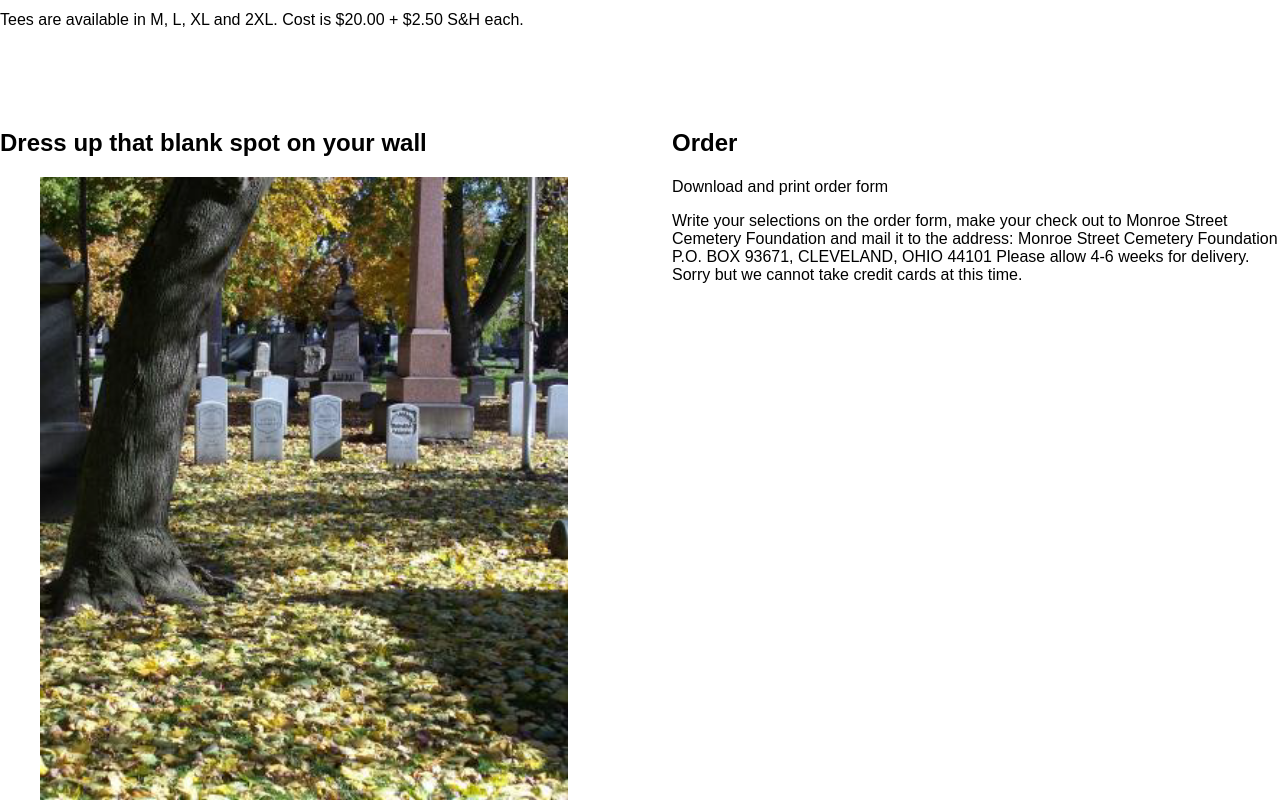
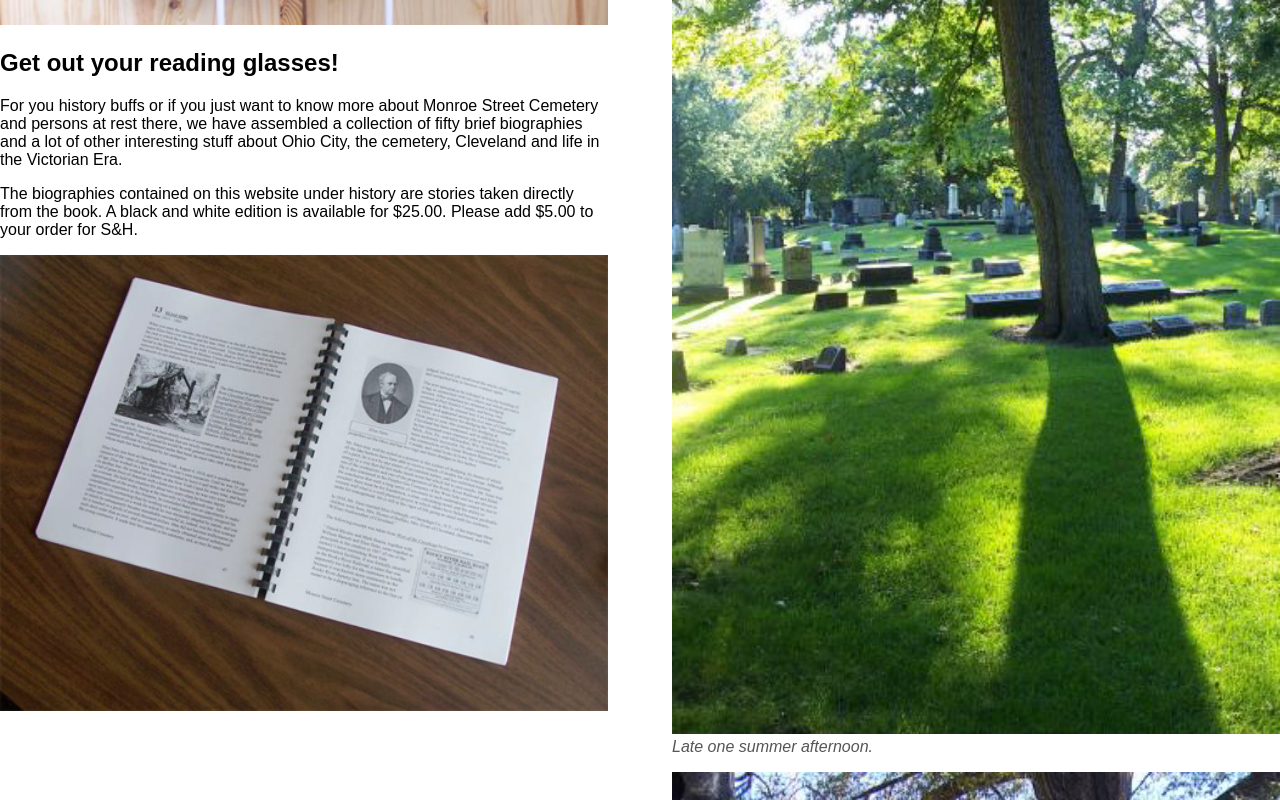
Before and after one commit to DesertTrailRunner/mscf1841, a Nuxt app: page /gift-shop in a window 1280 px wide. Shown: the part 1400-2200 px from the top of the page. Built offline with nearby package versions, Linux system fonts and the light colour scheme.

Commit message:
gift shop

```diff
--- a/assets/css/interface.css
+++ b/assets/css/interface.css
@@ -1,6 +1,6 @@
 /**
     Interface
-    @date 2022-05-28
+    @date 2022-05-31
 **/
 body,
 #app {
@@ -113,6 +113,14 @@ footer a {
 .feature-image {
   width: 100%;
   filter: drop-shadow(5px 5px 15px rgb(0, 0, 0, .5));
+}
+
+figure {
+  margin: 0 0 1em 0;
+}
+figure figcaption {
+  font-style: italic;
+  color: #555;
 }
 
 @media screen and (max-width:768px) {
--- a/pages/gift-shop.vue
+++ b/pages/gift-shop.vue
@@ -2,11 +2,21 @@
 import Vue from "vue";
 
 import ImageFigure from "~/components/ImageFigure.vue";
+import PrimaryButton from "~/components/PrimaryButton.vue";
+
+const FORM_URL =
+  "https://www.iatspayments.com/AURA/AURA.aspx?PID=PA2FA86495504CFB8F";
 
 export default Vue.extend({
   name: "GiftShopPage",
   layout: "info",
-  components: { ImageFigure },
+  components: { ImageFigure, PrimaryButton },
+  mounted() {
+    let s: HTMLScriptElement = document.createElement("script");
+    s.setAttribute("type", "text/javascript");
+    s.setAttribute("src", FORM_URL);
+    (this.$refs.formEmbed as HTMLDivElement).appendChild(s);
+  },
 });
 </script>
 
@@ -26,15 +36,13 @@ export default Vue.extend({
           one. (But be sure and tell them how they can get one – we need the
           money!!!)
         </p>
-        <img src="~/assets/images/gift-shop/MSCF-T-Shirt-front.png" />
-        <img src="~/assets/images/gift-shop/MSCF-T-Shirt-back.png" />
         <p>
           Tees are available in M, L, XL and 2XL. Cost is $20.00 + $2.50 S&H
           each.
         </p>
-      </section>
+        <img src="~/assets/images/gift-shop/MSCF-T-Shirt-front.png" />
+        <img src="~/assets/images/gift-shop/MSCF-T-Shirt-back.png" />
 
-      <section>
         <h2>Get out your reading glasses!</h2>
         <p>
           For you history buffs or if you just want to know more about Monroe
@@ -43,15 +51,21 @@ export default Vue.extend({
           stuff about Ohio City, the cemetery, Cleveland and life in the
           Victorian Era.
         </p>
-        <img src="~/assets/images/gift-shop/book.png" />
         <p>
           The biographies contained on this website under history are stories
           taken directly from the book. A black and white edition is available
           for $25.00. Please add $5.00 to your order for S&H.
         </p>
+        <img src="~/assets/images/gift-shop/book.png" />
+
       </section>
       <section>
         <h2>Dress up that blank spot on your wall</h2>
+        <p>
+          Color photographs of Monroe Street Cemetery are available. These are
+          5″ x 7″ photos, matted and framed. Select from those shown below. Cost
+          is $20.00 + $2.50 S&H each.
+        </p>
         <ImageFigure
           src="images/gift-shop/GAR-Monument.png"
           caption="The G.A.R. Monument erected in 1872 and surrounded by the graves of 22 Civil War soldiers."
@@ -64,24 +78,21 @@ export default Vue.extend({
           src="images/gift-shop/Iron-gate-at-entrance.png"
           caption="The iron gate at the cemetery entrance archway."
         />
-        <p>
-          Color photographs of Monroe Street Cemetery are available. These are
-          5″ x 7″ photos, matted and framed. Select from those shown below. Cost
-          is $20.00 + $2.50 S&H each.
-        </p>
+
       </section>
-      <section>
-        <h2>Order</h2>
-        <button>Download and print order form</button>
+    </div>
+    <section>
+        <h2>Order online:</h2>
+        <div ref="formEmbed"></div>
+        <h3>Or:</h3>
+        <PrimaryButton label="Download order form" url="/downloads/MSCF-gift-shop-order-form.doc"/>
         <p>
           Write your selections on the order form, make your check out to Monroe
           Street Cemetery Foundation and mail it to the address: Monroe Street
           Cemetery Foundation P.O. BOX 93671, CLEVELAND, OHIO 44101 Please allow
-          4-6 weeks for delivery. Sorry but we cannot take credit cards at this
-          time.
+          4-6 weeks for delivery.
         </p>
       </section>
-    </div>
   </div>
 </template>
 
```
Also changed, not shown: 1 other file (tests, documents, lock files or other folders).
